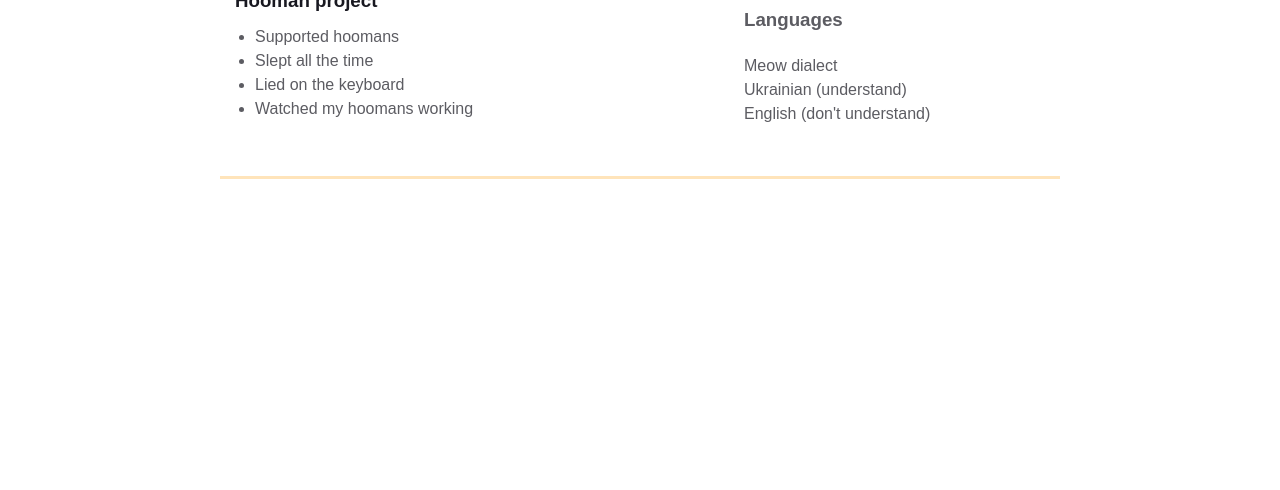
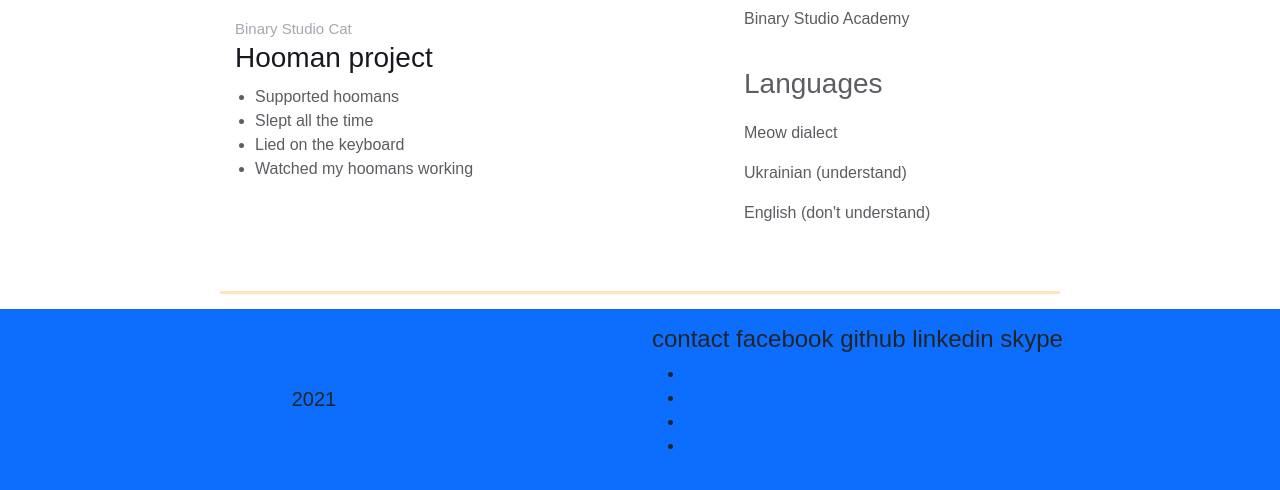
Before and after one commit to NektoUa/homepage, a plain HTML site: page index.html in a window 1280 px wide. Shown: the part 799-1289 px from the top of the page. Before the commit the page ends 993 px from the top, so only its background shows below. Drawn offline with nearby package versions, Linux system fonts and the light colour scheme.

Commit message:
add bootstrap and footer

```diff
--- a/index.html
+++ b/index.html
@@ -5,6 +5,8 @@
     <meta charset="UTF-8" />
     <meta name="viewport" content="width=device-width, initial-scale=1" />
     <title>Résumé</title>
+    <link href="https://cdn.jsdelivr.net/npm/bootstrap@5.1.3/dist/css/bootstrap.min.css" rel="stylesheet"
+        integrity="sha384-1BmE4kWBq78iYhFldvKuhfTAU6auU8tT94WrHftjDbrCEXSU1oBoqyl2QvZ6jIW3" crossorigin="anonymous">
     <link rel="stylesheet" type="text/css" href="styles.css">
     <link rel="shortcut icon" href="./assets/favicon.ico" type="image/png">
 </head>
@@ -138,7 +140,40 @@
             </div>
         </div>
     </div>
+    <footer class="page-footer bg-primary ">
+        <div class=" socialWrapper " id="contact">
+            <div class="row py-3 d-flex align-items-center">
+                <div class="col-md-6 col-lg-6 text-center text-md-left mb-4 mb-md-0">
+                    <h5 class="mb-0 num">2021</h5>
 
+                </div>
+                <div class="col-md-6 col-lg-6 " id="profile ">
+                    <div>
+                        <h4>
+                            <span class="hide default">contact</span>
+                            <span class="hide head1">facebook</span>
+                            <span class="hide head2">github</span>
+                            <span class="hide head3">linkedin</span>
+                            <span class="hide head4">skype</span>
+                        </h4>
+                        <ul class="social">
+                            <li><a href="https://www.facebook.com/illya.barkov" target="_blank"><i
+                                        class="fa fa-facebook-square fa-2x "></i></a></li>
+                            <li><a href="https://github.com/NektoUa" target="_blank"><i
+                                        class="fa fa-github-square fa-2x"></i></a></li>
+                            <li><a href="https://www.linkedin.com/in/illia-barkov/" target="_blank"><i
+                                        class="fa fa-linkedin-square fa-2x"></i></a></li>
+                            <li><a href="https://join.skype.com/invite/gybu14UJsh94" target="_blank"><i
+                                        class="fab fa-skype  fa-2x"></i></a></li>
+                        </ul>
+                    </div>
+                </div>
+            </div>
+        </div>
+        </div>
+        </div>
+        </div>
+    </footer>
 
 </body>
 
--- a/styles.css
+++ b/styles.css
@@ -265,3 +265,5 @@ body {
 .additional-info__languages-item {
     color: var(--secondary-text-color);
 }
+
+/* Footer */
```
